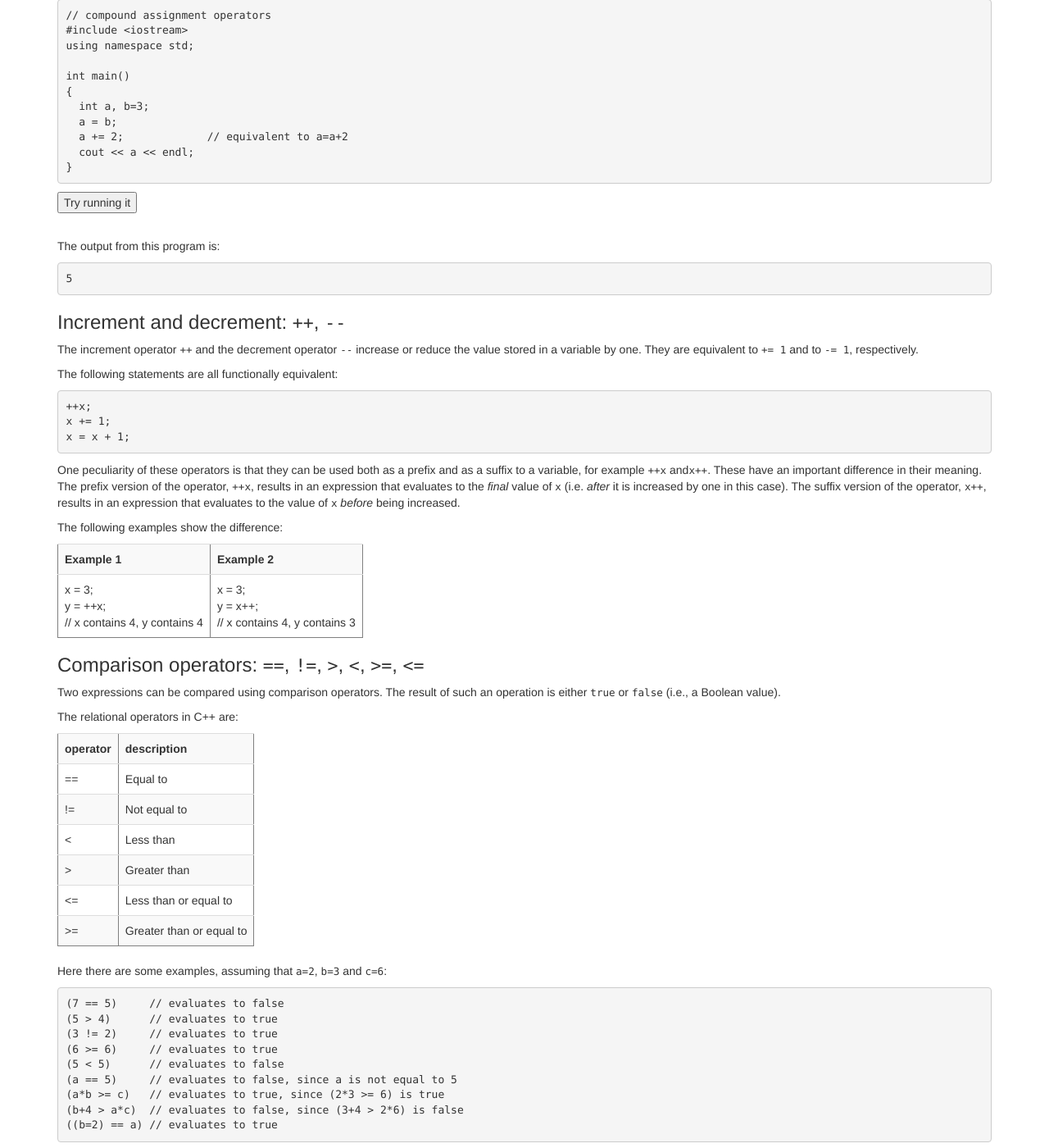
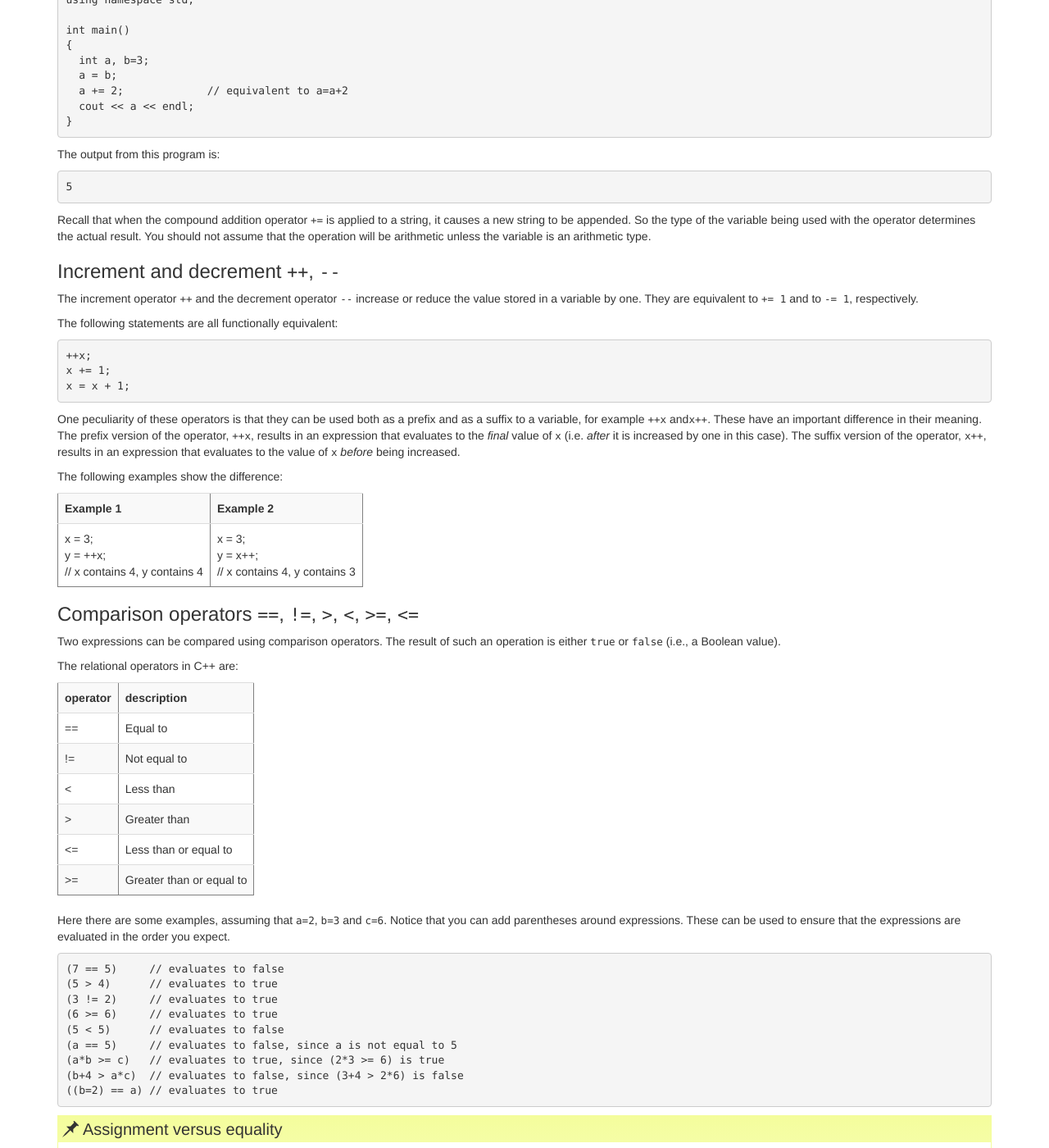
Before and after one commit to ornl-ssd/cpp-novice, a Jekyll site: the page built from _episodes/04-operators.md, in a window 1280 px wide and 1400 px high, scrolled down 2324 px. Shown: the whole window at 82% size. Built offline with Jekyll 4.4.1, drawn with Linux system fonts in a browser that asks for light colours; some of the changed text lies outside the part shown.

Commit message:
Signed-off-by: Greg Watson <g.watson@computer.org>

```diff
--- a/_episodes/04-operators.md
+++ b/_episodes/04-operators.md
@@ -12,7 +12,7 @@ keypoints:
 Operators are used to perform operations on variables and constants. There are a large number of operators in C++, so it is important
 to become familiar with the different types and how they are used.
 
-### Assignment operator: `=`
+### Assignment operator `=`
 
 The assignment operator assigns a value to a variable.
 
@@ -57,32 +57,6 @@ int main()
 ~~~
 {: .code}
 
-<form target="_blank" method="post" action="http://cpp.sh/">
-<input type="hidden" name="source" id="sub1"/>
-<input type="submit" value="Try running it"/>
-<script type="text/javascript">
-document.getElementById('sub1').value = `// assignment operator
-#include <iostream>
-using namespace std;
-
-int main()
-{
-  int a, b;         // a:?,  b:?
-  a = 10;           // a:10, b:?
-  b = 4;            // a:10, b:4
-  a = b;            // a:4,  b:4
-  b = 7;            // a:4,  b:7
-
-  cout << "a:";
-  cout << a;
-  cout << " b:";
-  cout << b << endl;
-}
-`;
-</script>
-</form>
-<br>
-
 This program generates the following output:
 
 ~~~
@@ -90,10 +64,9 @@ a:4 b:7
 ~~~
 {: .output}
 
-This program prints the final values of `a` and `b`, which are 4 and 7, respectively. Notice how `a` was not affected by the final modification of `b`,
-even though we declared `a = b` earlier.
+This program prints the final values of `a` and `b`, which are 4 and 7, respectively. Notice how `a` was not affected by the final modification of `b`, even though we declared `a = b` earlier.
 
-*Assignment operations are expressions that can be evaluated.*
+#### Assignment operations are expressions that can be evaluated
 
 That means that the assignment itself has a value, which for fundamental types, is the one assigned in the operation.
 
@@ -123,7 +96,7 @@ x = y = z = 5;
 It assigns 5 to the all three variables: `x`, `y` and `z`. This assignment is done from right-to-left. First `z` is assigned 5. The result of this
 assignment is 5, which is assigned to `y`. The result of this assignment is also 5, which is finally assigned to `x`.
 
-### Arithmetic operators: `+`, `-`, `*`, `/`, `%`
+### Arithmetic operators `+`, `-`, `*`, `/`, `%`
 
 The five arithmetical operations supported by C++ are:
 
@@ -146,7 +119,7 @@ x = 11 % 3;
 
 This results in variable `x` containing the value 2, since dividing 11 by 3 results in 3, with a remainder of 2.
 
-### Compound assignment: `+=`, `-=`, `*=`, `/=`, `%=`, `>>=`, `<<=`, `&=`, `^=`, `|=`
+### Compound assignment `+=`, `-=`, `*=`, `/=`, `%=`, `>>=`, `<<=`, `&=`, `^=`, `|=`
 
 Compound assignment operators modify the current value of a variable by performing an operation on it. They are equivalent to
 assigning the result of an operation to the first operand:
@@ -176,26 +149,6 @@ int main()
 ~~~
 {: .code}
 
-<form target="_blank" method="post" action="http://cpp.sh/">
-<input type="hidden" name="source" id="sub2"/>
-<input type="submit" value="Try running it"/>
-<script type="text/javascript">
-document.getElementById('sub2').value = `// compound assignment operators
-#include <iostream>
-using namespace std;
-
-int main()
-{
-  int a, b=3;
-  a = b;
-  a += 2;             // equivalent to a=a+2
-  cout << a << endl;
-}
-`;
-</script>
-</form>
-<br>
-
 The output from this program is:
 
 ~~~
@@ -203,7 +156,11 @@ The output from this program is:
 ~~~
 {: .code}
 
-### Increment and decrement: `++`, `--`
+Recall that when the compound addition operator `+=` is applied to a string, it causes a new string to be appended. So the type of the
+variable being used with the operator determines the actual result. You should not assume that the operation will be arithmetic unless
+the variable is an arithmetic type.
+
+### Increment and decrement `++`, `--`
 
 The increment operator `++` and the decrement operator `--` increase or reduce the
 value stored in a variable by one. They are equivalent to `+= 1` and to `-= 1`, respectively.
@@ -230,7 +187,7 @@ The following examples show the difference:
 <td>x = 3;<br>y = x++;<br>// x contains 4, y contains 3</td></tr>
 </table>
 
-### Comparison operators: `==`, `!=`, `>`, `<`, `>=`, `<=`
+### Comparison operators `==`, `!=`, `>`, `<`, `>=`, `<=`
 
 Two expressions can be compared using comparison operators. The result of such an operation is either `true` or `false` (i.e., a Boolean value).
 
@@ -246,7 +203,8 @@ The relational operators in C++ are:
 <tr><td>>=</td><td>Greater than or equal to</td></tr>
 </table>
 
-Here there are some examples, assuming that `a=2`, `b=3` and `c=6`:
+Here there are some examples, assuming that `a=2`, `b=3` and `c=6`. Notice that you can add parentheses around expressions. These can
+be used to ensure that the expressions are evaluated in the order you expect.
 
 ~~~
 (7 == 5)     // evaluates to false
@@ -261,11 +219,15 @@ Here there are some examples, assuming that `a=2`, `b=3` and `c=6`:
 ~~~
 {: .code}
 
+> ## Assignment versus equality
+> Note that the equality operator '==' is different from the assignment operator '=' to avoid ambiguity. In the last expression `((b=2) == a)`,
+> the value 2 is first assigned to `b` (the result of which is the value 2) and then compared to `a`.
+>
+> This distinction is particularly important in C++, since the use of assignment in a logical expression is legal. Other languages, such as
+> Python, do not allow assignment to be used in this way.
+{: .callout}
 
-Note that the equality operator '==' is different from the assignment operator '=' to avoid ambiguity. In the last expression `((b=2) == a)`,
-the value 2 is first assigned to `b` (the result of which is the value 2) and then compared to `a`.
-
-### Logical operators: `!`, `&&`, `||`
+### Logical operators `!`, `&&`, `||`
 
 The `!` operator corresponds to the logical operation NOT. It has only one operand, to its right. The result of the operator is
 as follows:
@@ -336,13 +298,24 @@ Although this may seem somewhat abstract, it becomes very important when the rig
 in the following example:
 
 ~~~
-if ( (i<10) && (++i<n) ) { /*...*/ }   // note that the condition increments variable i
+if ( (i<10) && (++i<n) ) { /*...body...*/ }   // note that the condition increments variable i
 ~~~
 {: .code}
 
-
 Here, the combined conditional expression will increment `i` by one only if the condition on the left of `&&` is `true`.
 If the condition is `false` then the right-hand side `(++i<n)` is never evaluated.
+
+> ## Challenge
+> Suppose that `i` has the value 5 and `n` has the value 5. Will the body `if` statement be executed? What will the values
+> of `i` and `n` be after the statement is executed?
+>
+> > ##Solution
+> > No, the body will not be executed. Since `i` is less than 10, `i<10` is true and the second part of the `&&` expression
+> > will be evaluated. The `++i` expression will cause the value of `i` to be incremented by 1 to 6, so it will be greater than `n`
+> > and so `++i<n` will be false. The result of `true && false` is `false`, so the body of the `if` statement is not executed.
+> >
+> > At the end of the statement, the value of `i` will be 6 and the value of `n` will be 5.
+{: .challenge}
 
 ## Advance Topics
 
@@ -384,29 +357,6 @@ int main()
 }
 ~~~
 {: .code}
-
-<form target="_blank" method="post" action="http://cpp.sh/">
-<input type="hidden" name="source" id="sub3"/>
-<input type="submit" value="Try running it"/>
-<script type="text/javascript">
-document.getElementById('sub3').value = `// conditional operator
-#include <iostream>
-using namespace std;
-
-int main()
-{
-  int a,b,c;
-
-  a=2;
-  b=7;
-  c = (a>b) ? a : b;
-
-  cout << c << endl;
-}
-`;
-</script>
-</form>
-<br>
 
 The result from running this program is:
 
```
Also changed, not shown: other parts of _episodes/04-operators.md (+1 -1 lines), _episodes/03-constants.md (+1 -0 lines).
